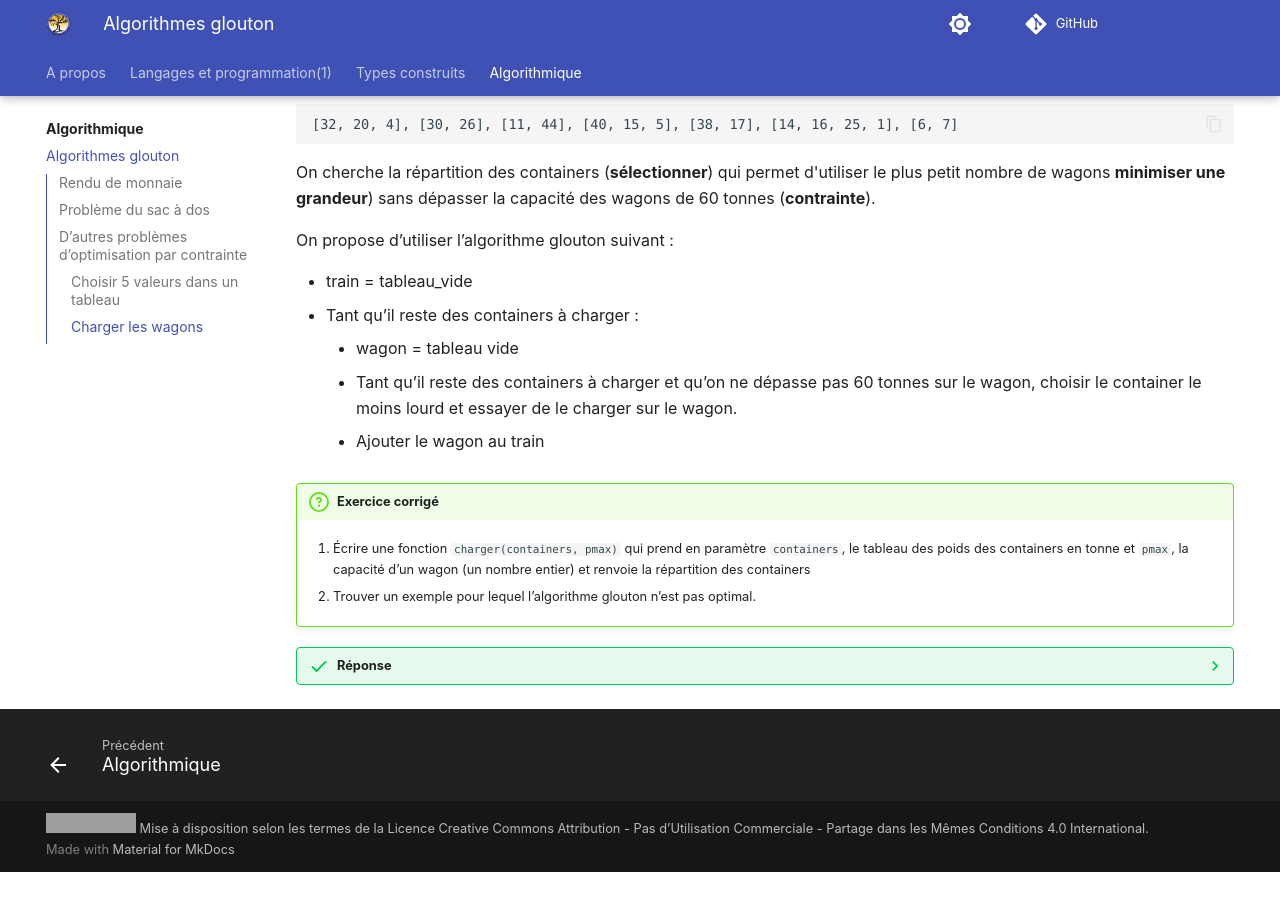
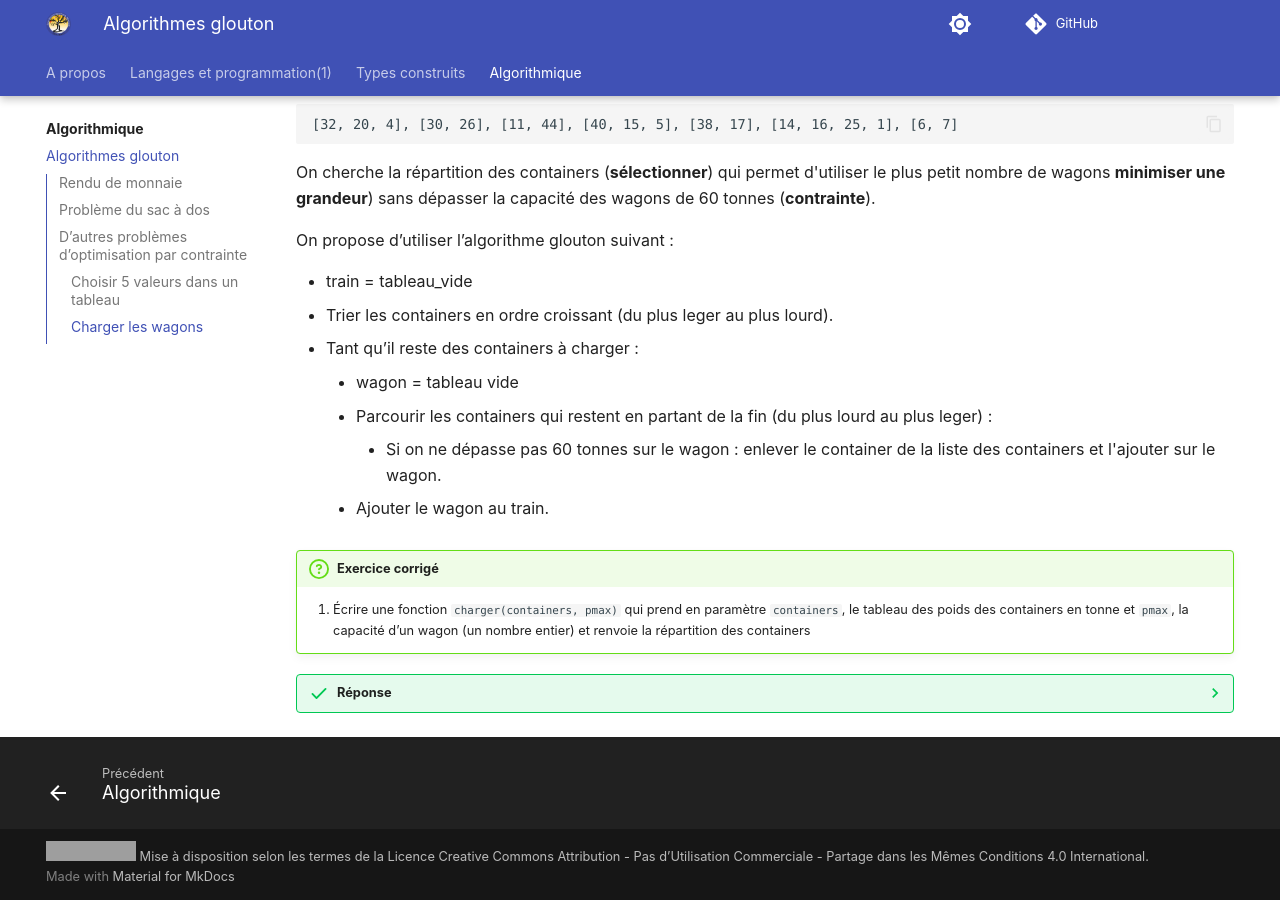
Before and after one commit to eipaca/NSI-1, an MkDocs documentation site: the page built from docs/algorithmique/5-algorithmes-gloutons.md, in a window 1280 px wide and 900 px high, scrolled down 4696 px. Built offline with MkDocs 1.6.1 and Material for MkDocs 9.7.7, drawn with Linux system fonts in a browser that asks for light colours; comment, search, counter and statistics services are not loaded; before the commit the page ends 5568 px from its top, so only the background shows below that; grey boxes are pictures that could not be loaded.

Commit message:
Add files via upload

````diff
--- a/docs/algorithmique/5-algorithmes-gloutons.md
+++ b/docs/algorithmique/5-algorithmes-gloutons.md
@@ -232,16 +232,16 @@ On cherche la répartition des containers (**sélectionner**) qui permet d'utili
 
 On propose d’utiliser l’algorithme glouton suivant :
 
--  train = tableau_vide
--  Tant qu’il reste des containers à charger :
+- train = tableau_vide
+- Trier les containers en ordre croissant (du plus leger au plus lourd).
+- Tant qu’il reste des containers à charger :
     - wagon = tableau vide
-    - Tant qu’il reste des containers à charger et qu’on ne dépasse pas 60 tonnes sur le wagon, choisir le container le moins lourd et essayer de le charger sur le wagon.
-    - Ajouter le wagon au train
+    - Parcourir les containers qui restent en partant de la fin (du plus lourd au plus leger) :
+        - Si on ne dépasse pas 60 tonnes sur le wagon : enlever le container de la liste des containers et l'ajouter sur le wagon.
+    - Ajouter le wagon au train.
 
 !!! question "Exercice corrigé"
     1. Écrire une fonction `charger(containers, pmax)` qui prend en paramètre `containers`, le tableau des poids des containers en tonne et `pmax`, la capacité d’un wagon (un nombre entier) et renvoie la répartition des containers
-
-    2. Trouver un exemple pour lequel l’algorithme glouton n’est pas optimal.
 
 
 
@@ -255,25 +255,25 @@ On propose d’utiliser l’algorithme glouton suivant :
         wagons sans dépasser une capacité des wagons de pmax
         """
         train = []
-        # tri des containers en ordre décroissant
-        containers = sorted(containers, reverse=True)
+        # tri des containers en ordre croissant
+        containers = sorted(containers)
         # tant qu'il reste des containers à charger
         while len(containers) != 0:
             # on crée un nouveau wagon
             wagon = []
-            # tant qu'il reste des containers à charger
-            # et qu'on ne dépasse pas pmax en le mettant dans le wagon
-            while len(containers) != 0 and sum(wagon) + containers[-1] <= pmax:
-                # on l'ajoute au wagon
-                wagon.append(containers.pop())
+            # on parcourt containers en partant de la fin (du plus lourd au plus leger)
+            i = len(containers) - 1
+            while i >= 0:
+                # si on ne dépasse pas pmax en mettant le container sur le wagon
+                if sum(wagon) + containers[i] <= pmax:
+                    # on l'ajoute au wagon
+                    wagon.append(containers.pop(i))
+                i = i - 1
             # on ajoute le wagon au train
             train.append(wagon)
         return train
 
     >>> containers = [32, 1, 4, 11, 16, 38, 30, 15, 40, 20, 26, 5, 25, 14, 44, 17, 7, 6]
     >>> charger(containers, 60)
-    [[1, 4, 5, 6, 7, 11, 14], [15, 16, 17],  [20, 25],  [26, 30],  [32],  [38],  [40],  [44]]
+    [[44, 16], [40, 20], [38, 17, 5], [32, 26, 1], [30, 25, 4], [15, 14, 11, 7, 6]]
     ```
-
-    2.
-    Avec les nombres `[15, 4, 20, 17, 11, 8, 11, 16, 7, 14, 2, 7, 5, 17, 19, 18, 4, 5, 13, 8]` on obtient 84 alors qu’on pouvait choisir 20 + 18 +17 + 16 + 15 = 86
````
